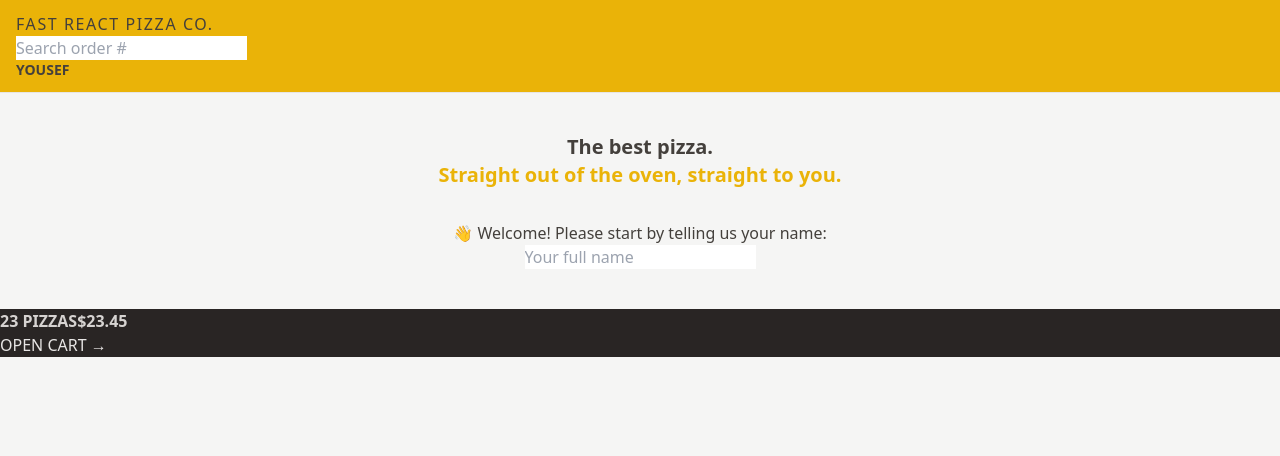
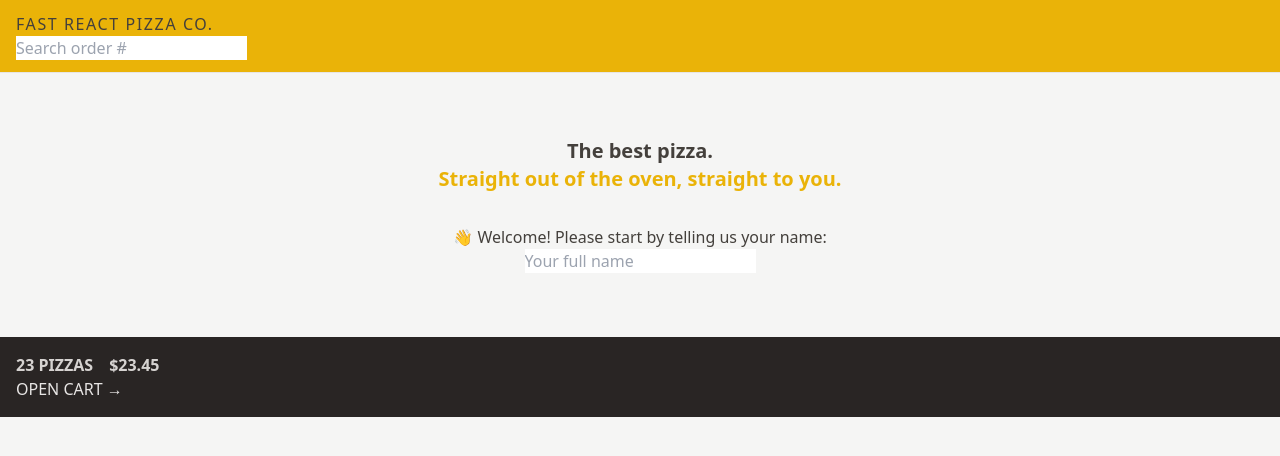
Before and after one commit to Darthdevv/Fast-React-Pizza, a React (Vite) app: page / in a window 1280 px wide. Shown: the top 456 px of the page. Built offline with nearby package versions, Linux system fonts and the light colour scheme.

Commit message:
🍕 styling header

```diff
--- a/src/features/cart/CartOverview.jsx
+++ b/src/features/cart/CartOverview.jsx
@@ -2,8 +2,8 @@ import { Link } from "react-router-dom";
 
 function CartOverview() {
   return (
-    <div className="bg-stone-800 text-stone-200 uppercase">
-      <p className="text-stone-300 font-semibold">
+    <div className="bg-stone-800 text-stone-200 p-4 uppercase">
+      <p className="text-stone-300 font-semibold space-x-4">
         <span>23 pizzas</span>
         <span>$23.45</span>
       </p>
--- a/src/features/user/Username.jsx
+++ b/src/features/user/Username.jsx
@@ -1,7 +1,7 @@
 
 function Username() {
   return (
-    <div className=" text-sm font-semibold">Yousef</div>
+    <div className="hidden text-sm font-semibold">Yousef</div>
   )
 }
 
--- a/src/ui/Header.jsx
+++ b/src/ui/Header.jsx
@@ -5,7 +5,7 @@ import Username from "../features/user/Username"
 
 function Header() {
   return (
-    <header className=" border-b border-stone-200 bg-yellow-500 uppercase px-4 py-3">
+    <header className=" border-b border-stone-200 bg-yellow-500 uppercase px-4 sm:px-66 py-3">
       <Link className=" tracking-widest " to='/'>Fast React Pizza Co.</Link>
       <SearchOrder/>
       <Username/>
--- a/src/ui/Home.jsx
+++ b/src/ui/Home.jsx
@@ -2,7 +2,7 @@ import CreateUser from '../features/user/CreateUser';
 
 function Home() {
   return (
-    <div className=' my-10 text-center'>
+    <div className=' my-10 text-center sm:my-16'>
       <h1 className=" mb-8 text-xl font-semibold">
 
         The best pizza.
```
